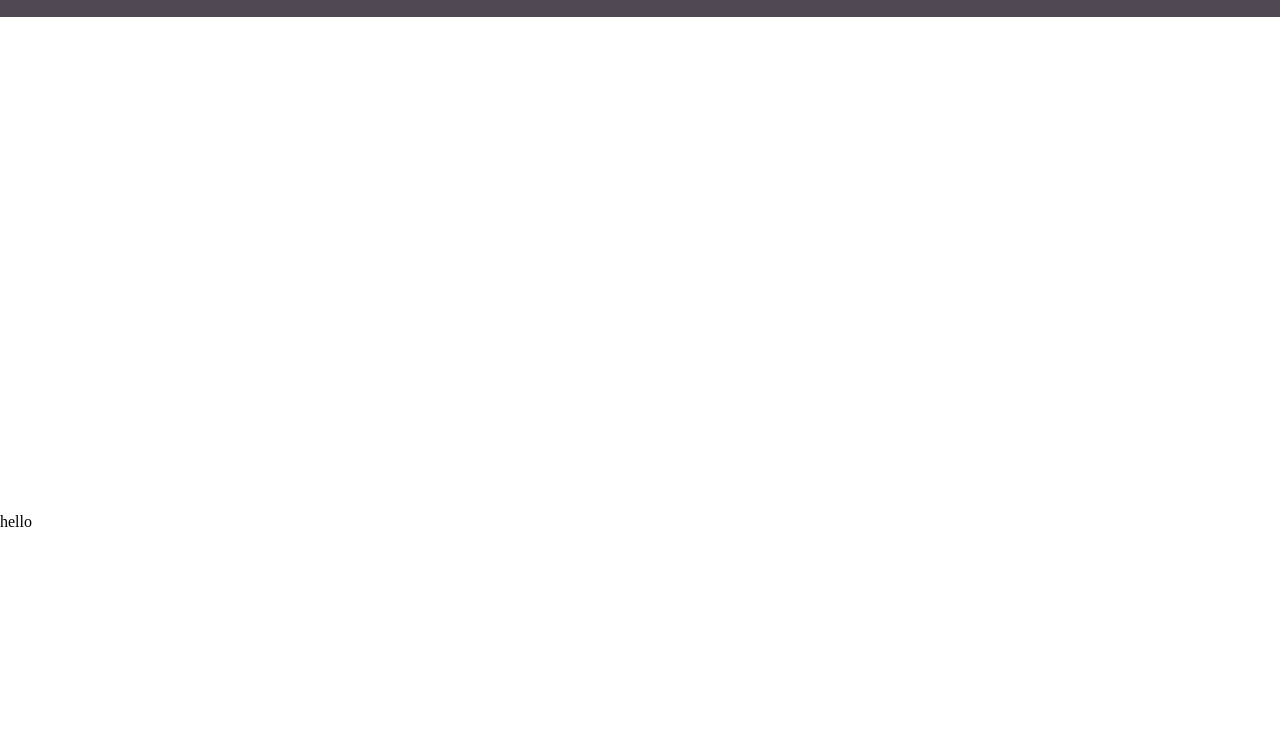
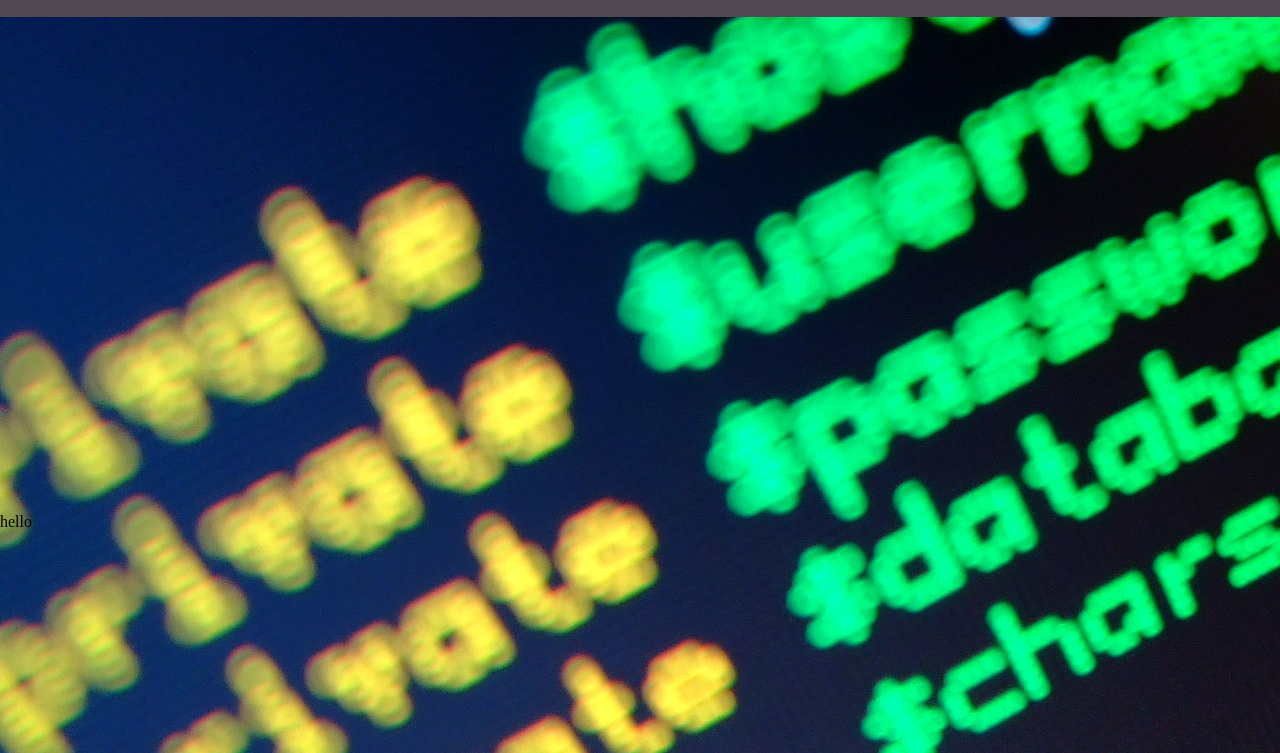
Before and after one commit to vasu07017/codemanga, a plain HTML site: page index.html in a window 1280 px wide. Shown: the part 47-800 px from the top of the page. Drawn offline with Linux system fonts and the light colour scheme.

Commit message:
Update index.html

```diff
--- a/index.html
+++ b/index.html
@@ -13,7 +13,7 @@
 
 
 </head>
-<body >
+<body background="code.png" >
    <nav>
         <div class="logo">
             <h4>Code manga</h4>
```
